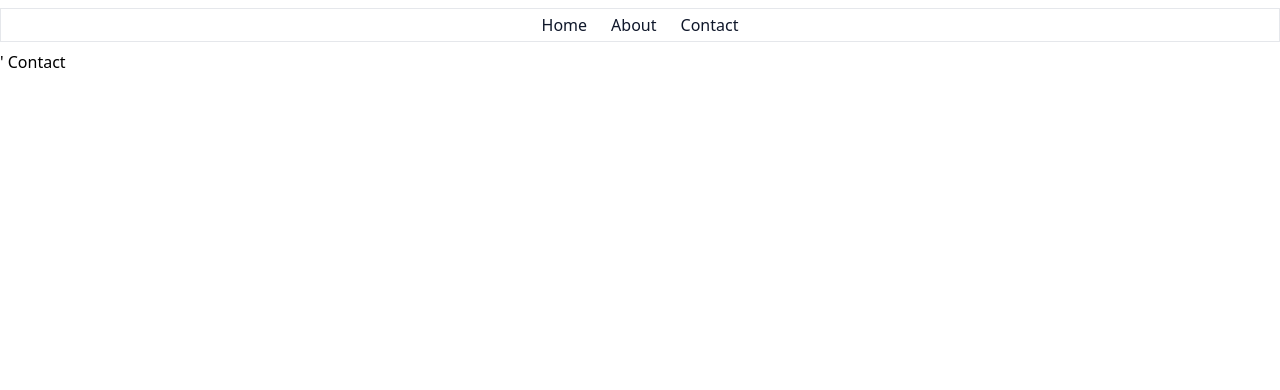
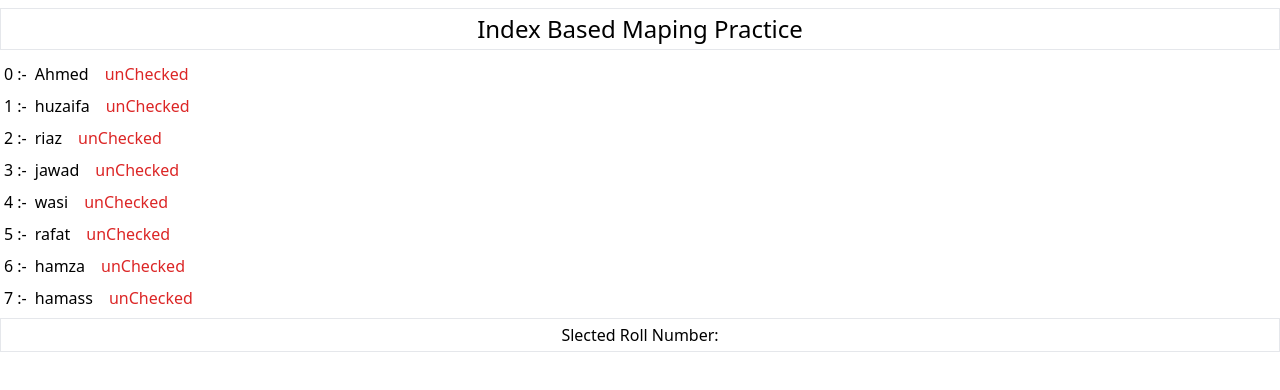
Before and after one commit to arsalanirshad57/React.Js-Practice-Series, a React (Create React App) app: page /contact in a window 1280 px wide. Shown: the top 390 px of the page. Built offline with nearby package versions, Linux system fonts and the light colour scheme.

Commit message:
Index based maping

```diff
--- a/src/App.js
+++ b/src/App.js
@@ -1,10 +1,12 @@
 import React from 'react'
 import Routung from './components/Routing'
+import IndexBasedMaping from './components/IndexBasedMaping'
 
 function App() {
   return (
     <div>
-      <Routung/>
+      {/* <Routung/> */}
+      <IndexBasedMaping />
     </div>
   )
 }
--- /dev/null
+++ b/src/components/IndexBasedMaping.jsx
@@ -0,0 +1,59 @@
+import React, {useState } from 'react'
+
+function IndexBasedMaping() {
+  const [active, setActive] = useState(null)
+   const array = [
+    {
+    name:"Ahmed",
+    },
+    {
+    name:"huzaifa",
+    },
+    {
+    name:"riaz",
+    },
+    {
+    name:"jawad",
+    },
+    {
+    name:"wasi",
+    },
+    {
+    name:"rafat",
+    },
+    {
+    name:"hamza",
+    },
+    {
+    name:"hamass",
+    },
+  ]
+  const handleChange = (index)=>{
+setActive((prevIndex)=>index === prevIndex ? null : index)
+  }
+
+  return (
+    <div className=' font-sans'>
+      <div className='border my-2 flex justify-center items-center p-1 text-2xl '>
+        Index Based Maping Practice
+      </div>
+      {
+        array.map((curr , index)=>{
+          	return (
+          <>
+          <div  className=' inline-flex  items-center gap-2 p-1'>
+          <span>{index} :- </span>
+         <span onClick={()=>handleChange(index)}  className=' cursor-pointer'>{curr.name}</span>
+         <span className={`${ active === index ? ' text-green-600': ' text-red-600'} ml-2`} >{ active === index ? 'checked': 'unChecked'}</span>
+         </div> <br/>
+          </>
+        ) })
+      }
+      <div className='border p-1 my-1 flex items-center justify-center'>
+        Slected Roll Number: {active}
+      </div>
+    </div>
+  )
+}
+
+export default IndexBasedMaping
--- a/src/components/Routing.jsx
+++ b/src/components/Routing/index.jsx
@@ -1,7 +1,7 @@
-import Contact from '../Contact'
-import About from '../About'
+import Contact from '../../Contact'
+import About from '../../About'
 import { Route, Routes, BrowserRouter } from 'react-router-dom'
-import Home from '../Home'
+import Home from '../../Home'
 import Header from './Header'
 
 const Routing = () => {
--- a/src/index.js
+++ b/src/index.js
@@ -2,7 +2,6 @@ import React from "react";
 import ReactDOM from "react-dom";
 import App from './App'
 import './App.css'
-// import { BrowserRouter } from "react-router-dom";
 
 ReactDOM.render(
     <>
```
Also changed, not shown: src/components/Routing/Header.jsx (renamed from src/components/Header.jsx).
